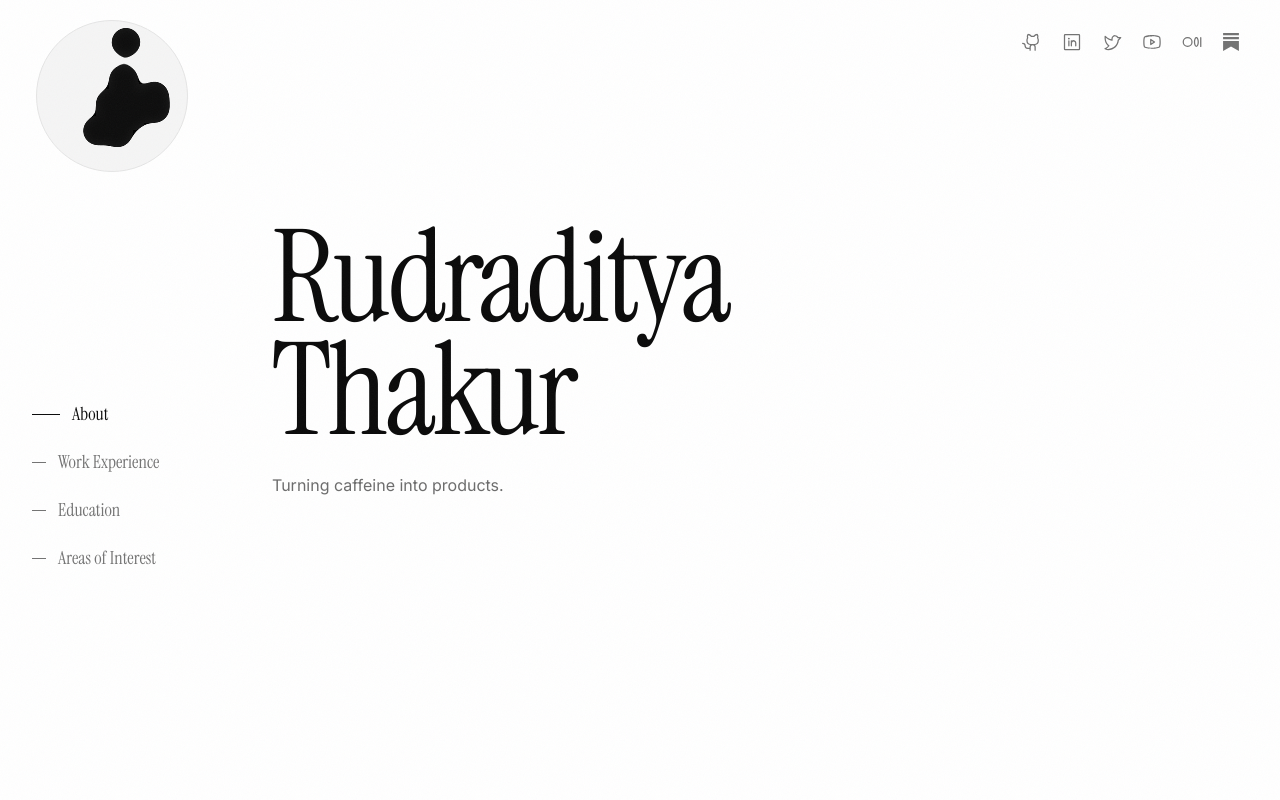
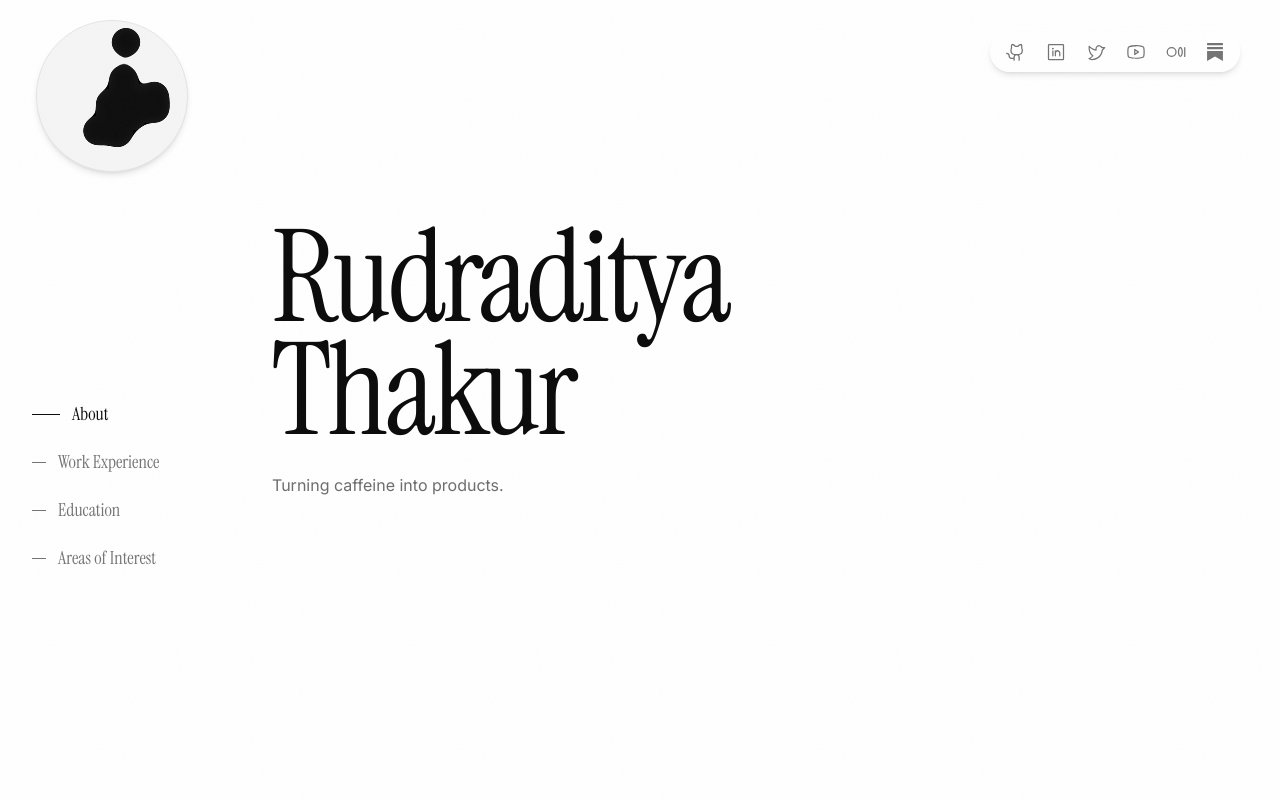
Before and after one commit to rudraditya21/rudraditya21.github.io, a Next.js app: page / in a window 1280 px wide. Shown: the top 800 px of the page. Built offline with nearby package versions, Linux system fonts and the light colour scheme.

Commit message:
added: shadow

```diff
--- a/app/page.tsx
+++ b/app/page.tsx
@@ -56,7 +56,7 @@ function BlobAvatar() {
   }, [])
 
   return (
-    <div ref={containerRef} className="relative aspect-square w-full overflow-hidden rounded-full border border-border bg-muted">
+    <div ref={containerRef} className="relative aspect-square w-full overflow-hidden rounded-full border border-border bg-muted shadow-md">
       {/* Gooey filter: blur → alpha threshold → blobs merge when touching */}
       <svg style={{ position: 'absolute', width: 0, height: 0 }}>
         <defs>
@@ -157,7 +157,7 @@ export default function Home() {
       </aside>
 
       {/* Fixed top-right socials */}
-      <div className="fixed right-10 top-8 z-40 hidden lg:block">
+      <div className="fixed right-10 top-8 z-40 hidden rounded-full bg-background/70 px-4 py-2.5 shadow-md backdrop-blur-md lg:block">
         <Socials show={show} />
       </div>
 
```
